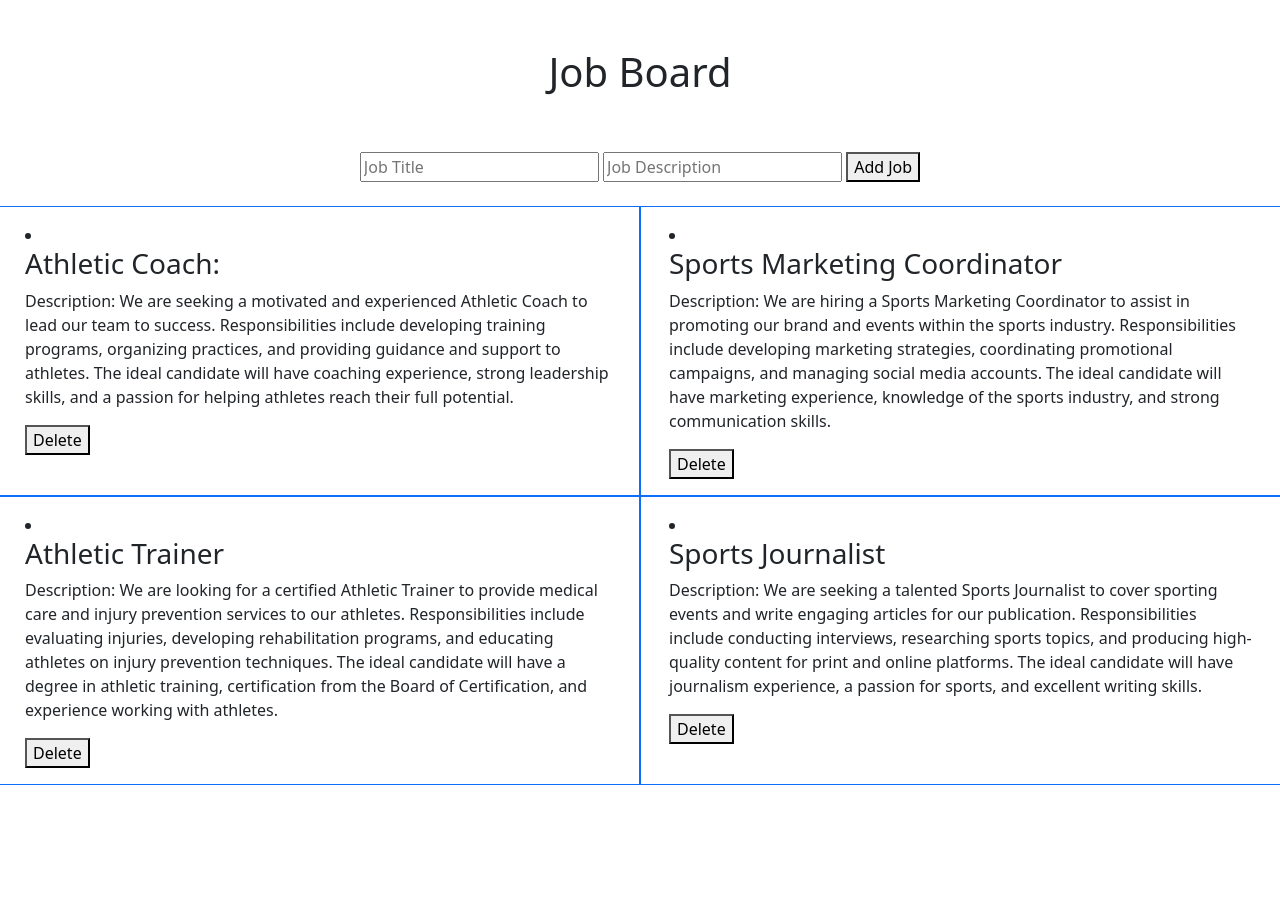
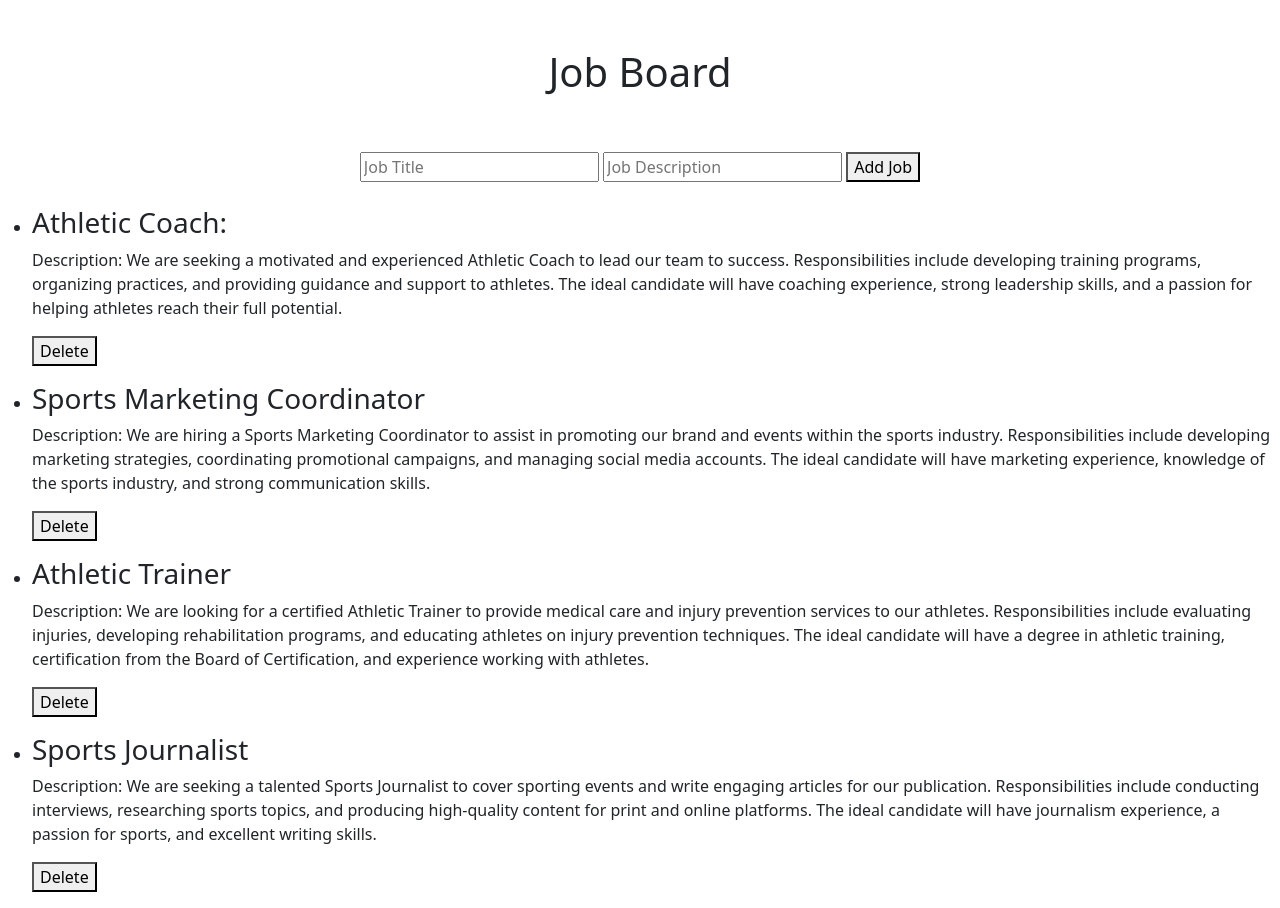
Before and after one commit to NadeeshaPiushan/sportjobs, a Flask app: page / in a window 1280 px wide. Before the commit the page ends 785 px from the top, so only its background shows below. Run offline with Flask 3, Linux system fonts and the light colour scheme; data comes from the database, SQL or seed files in the repository; both versions use the stored data as it was after the commit.

```diff
--- a/templates/index.html
+++ b/templates/index.html
@@ -21,16 +21,18 @@
     </div>
 
 
-    <div class="row px-2">
+    <div>
         {% for job in jobs %}
-        <div class="col-sm-12 col-md-6 border border-primary">
-        <li class="p-3">
+        <div>
+        <ul>
+        <li>
             <h3>{{ job['title'] }}</h3>
             <p>{{ job['description'] }}</p>
             <form action="/delete_job/{{ job['id'] }}" method="post">
                 <button type="submit">Delete</button>
             </form>
         </li>
+        </ul>
         </div>
         {% endfor %}
     </div>
```
Also changed, not shown: README.md, jobs.db.
